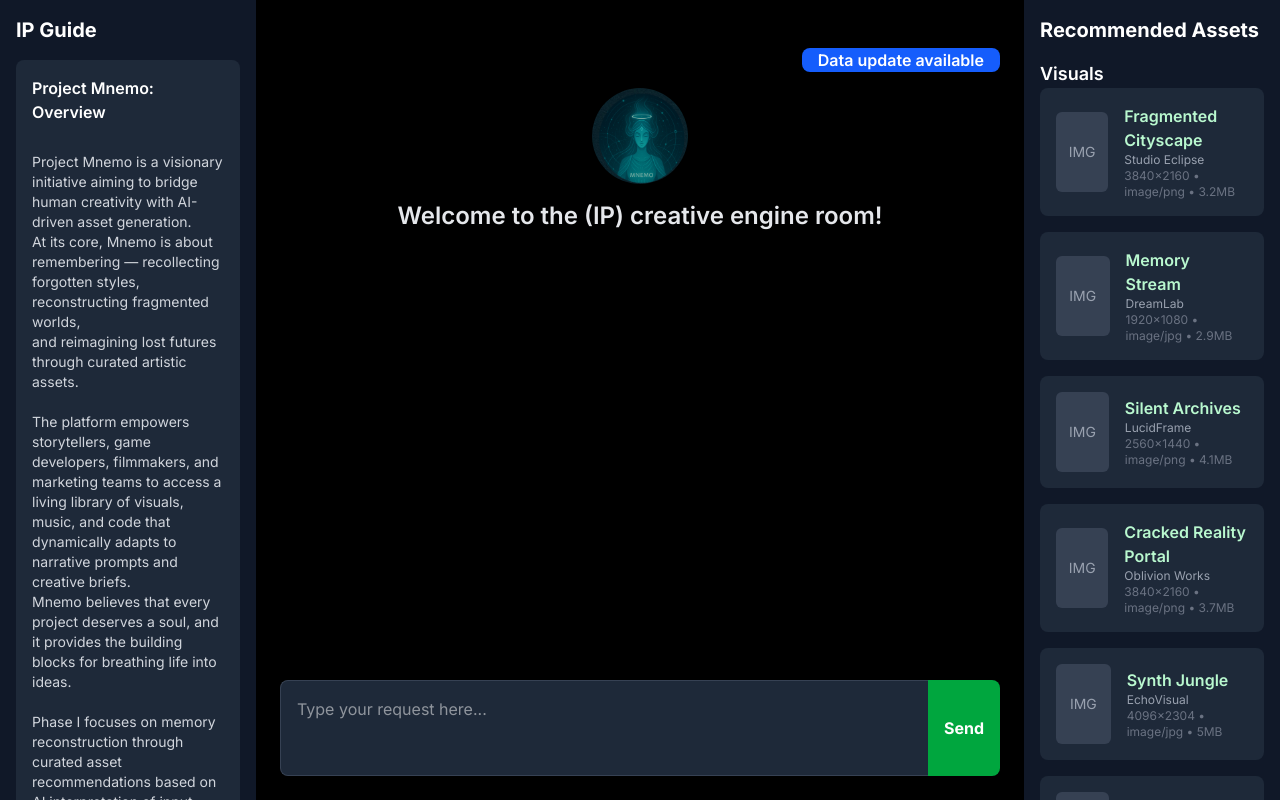
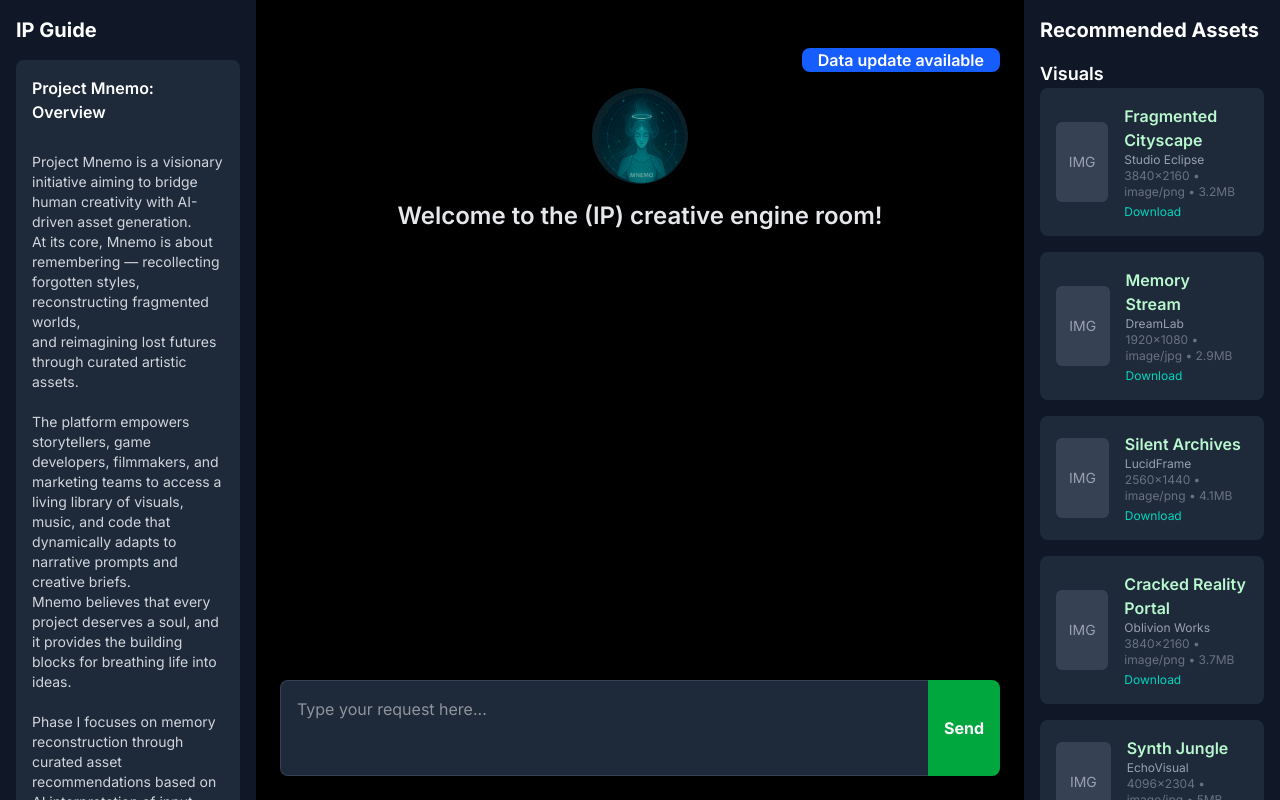
Before and after one commit to philjin97/test-mnemo, a Next.js app: page / in a window 1280 px wide. Built offline with nearby package versions, Linux system fonts and the light colour scheme.

Commit message:
updated download

```diff
--- a/app/page.tsx
+++ b/app/page.tsx
@@ -199,19 +199,30 @@ export default function Home() {
         .filter(asset => recommendedVisuals.length === 0 || recommendedVisuals.includes(asset.name))
         .map(asset => (
           <div key={asset.id} className="bg-gray-800 p-4 rounded-lg flex items-center gap-4">
-                {/* Placeholder Thumbnail */}
+            {/* Thumbnail */}
             <div className="w-20 h-20 bg-gray-700 flex items-center justify-center rounded-md text-gray-400 text-sm">
               IMG
             </div>
 
-                {/* Visual Info */}
-                <div className="flex flex-col">
+            {/* Info + Download */}
+            <div className="flex flex-col flex-grow">
               <h4 className="font-semibold text-green-200">{asset.name}</h4>
               <p className="text-xs text-gray-400">{asset.creatorStudio}</p>
-                  <p className="text-xs text-gray-500">{asset.dimensions} • {asset.fileType} • {asset.fileSizeMB}MB</p>
+              <p className="text-xs text-gray-500">
+                {asset.dimensions} • {asset.fileType} • {asset.fileSizeMB}MB
+              </p>
+              <a
+                href={`/downloads/${asset.name.replace(/\\s+/g, '_')}.${asset.fileType.split('/')[1]}`}
+                download
+                className="text-xs text-teal-400 hover:underline mt-1"
+              >
+                Download
+              </a>
             </div>
           </div>
         ))}
+
+
         </div>
 
         {/* Music Section */}
```
Lines whose indentation alone changed are shown as unchanged.
